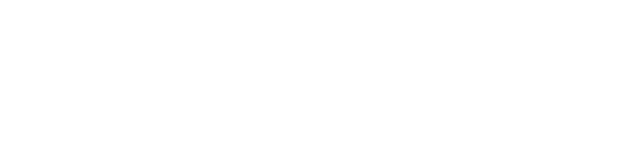
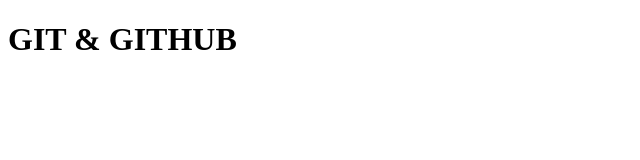
Before and after one commit to jayaparakash/gitproject, a plain HTML site: page index.html in a window 1280 px wide. Shown: the whole page, without its empty margins (0-640 px from the left). Drawn offline with Linux system fonts and the light colour scheme.

Commit message:
second commit

```diff
--- a/index.html
+++ b/index.html
@@ -6,8 +6,6 @@
   <title>Document</title>
 </head>
 <body>
-  <script>
-
-  </script>
+  <h1>GIT & GITHUB</h1>
 </body>
 </html>
```
Also changed, not shown: 1 other file.
